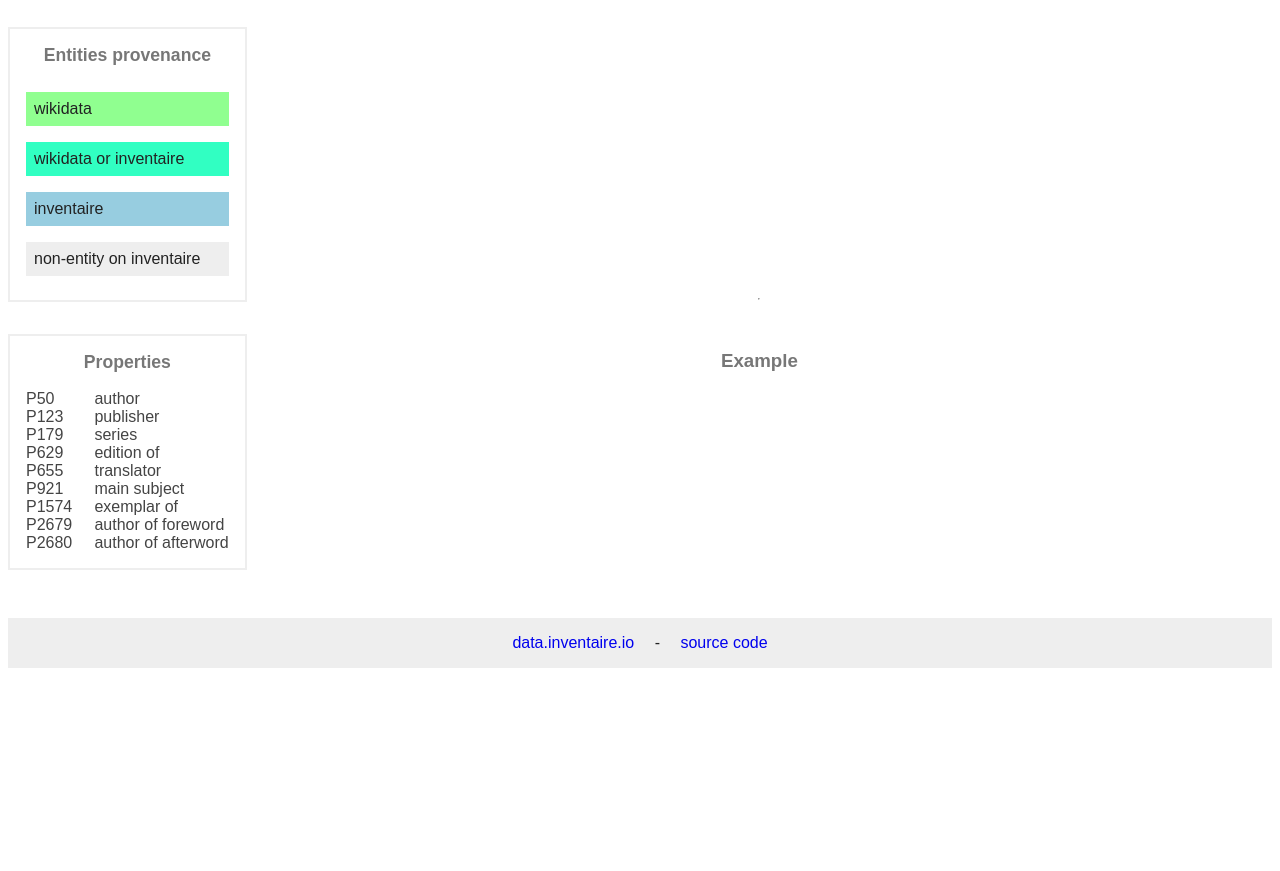
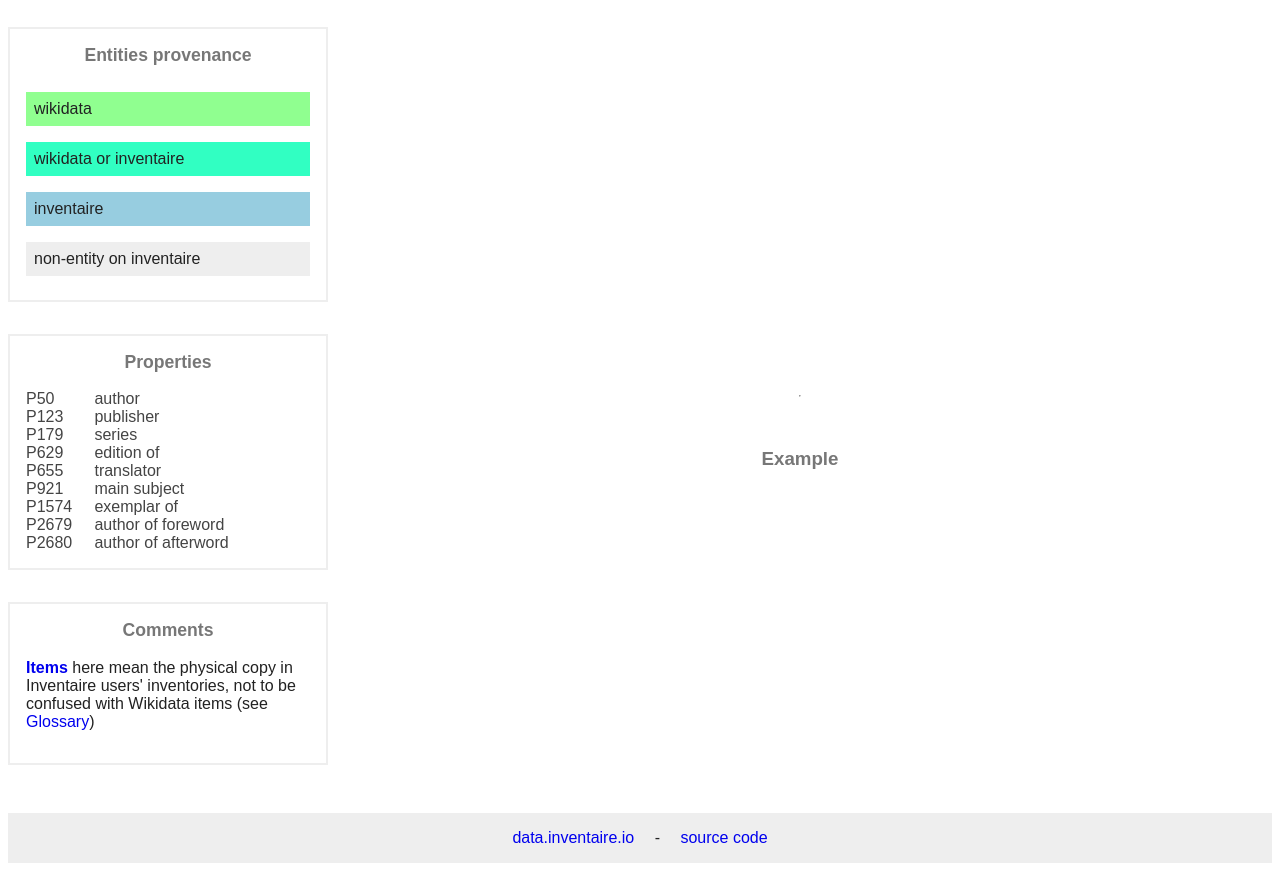
Before and after one commit to inventaire/entities-map, a website: page src/template.html in a window 1280 px wide. Shown: the part 98-969 px from the top of the page. Before the commit the page ends 800 px from the top, so only its background shows below. Drawn offline with nearby package versions, Linux system fonts and the light colour scheme; files that its build step writes are made by us from their sources.

Commit message:
add comments

```diff
--- a/src/style.scss
+++ b/src/style.scss
@@ -50,7 +50,7 @@ ul, ul li{
   }
 }
 
-.provenance, .properties{
+.provenance, .properties, .comments{
   border: 2px #eee solid;
   margin: 1em 0;
   padding: 1em;
@@ -126,6 +126,13 @@ footer{
   }
 }
 
+/*Large screens*/
+@media screen and (min-width: 800px) {
+  .legend{
+    max-width: 20em;
+  }
+}
+
 /*Small screens*/
 @media screen and (max-width: 800px) {
   .graphs{
--- a/src/template.html
+++ b/src/template.html
@@ -49,6 +49,13 @@
           <li><a href="https://www.wikidata.org/wiki/Property:P2680"><span class="pid">P2680</span> author of afterword</a></li>
         </ul>
       </div>
+
+      <div class="comments">
+        <h3>Comments</h3>
+        <p>
+          <strong><a href="https://wiki.inventaire.io/wiki/Glossary?lang=en#item">Items</a></strong> here mean the physical copy in Inventaire users' inventories, not to be confused with Wikidata items (see <a href="https://wiki.inventaire.io/wiki/Glossary">Glossary</a>)
+        </p>
+      </div>
     </div>
 
     <div class="graphs">
```
